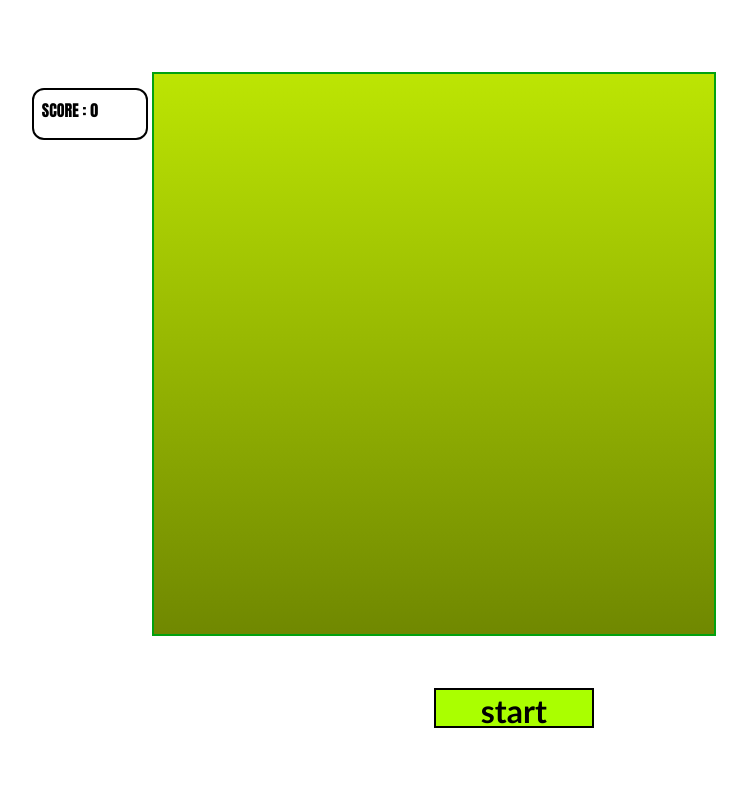
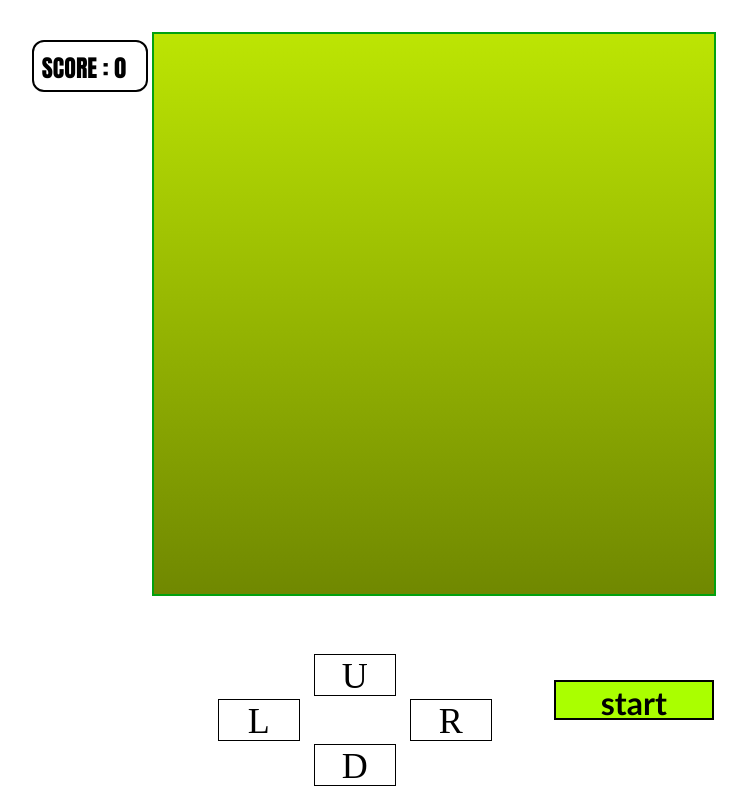
Before and after one commit to Junaid-khokar/snake-game, a plain HTML site: page index.html in a window 1280 px wide. Shown: the whole page, without its empty margins (195-942 px from the left). Drawn offline with Linux system fonts and the light colour scheme.

Commit message:
Add files via upload

```diff
--- a/index.html
+++ b/index.html
@@ -13,6 +13,12 @@
     <button class="start" onclick="start()" >start</button>
     <div id="box"></div>
     <div id="game-over"></div>
+    <div id="controls">
+        <div class="up">U</div>
+        <div class="right">R</div>
+        <div class="left">L</div>
+        <div class="down">D</div>
+    </div>
    </div>
 
 </body>
--- a/script.js
+++ b/script.js
@@ -129,6 +129,25 @@ document.addEventListener("keydown" ,event=>{
     }
 })
 
+document.addEventListener('click' , (e) =>{
+    if(e.target.innerHTML == 'L' && position!= 'right')
+    {
+        position = 'left' ;
+    }
+    else if( e.target.innerHTML == 'U' && position != 'down')
+    {
+        position = 'up';
+    }
+    else if( e.target.innerHTML == 'R' && position != 'left')
+    {
+        position = 'right' ;
+    }
+    else if( e.target.innerHTML == 'D' && position!= 'up')
+    {
+        position = 'down' ;
+    }
+})
+
 function hitonwall()
 {
     hit.play();
--- a/style.css
+++ b/style.css
@@ -6,7 +6,7 @@ body
 }
 #box
 {
-    margin-top:8vmin ;
+    margin-top:3vmin ;
     height: 70vmin;
     width: 70vmin;
     border: 0.35vmin solid rgb(2, 161, 16);
@@ -27,7 +27,8 @@ body
     position: relative;
 }
 #score{
-    margin-top: 10vmin;
+    font-size: 3vmin;
+    margin-top: 4vmin;
     margin-right: 91vmin;
     margin-left: 5vmin;
     border: 0.35vmin solid;
@@ -47,12 +48,13 @@ body
     height: 5vmin;
     width: 20vmin;
     /* margin-right: auto; */
-    margin-top: 85vmin;
-    margin-bottom: 5vmin;
-    margin-left:20vmin;
+    margin-top: 84vmin;
+    /* margin-bottom: vmin; */
+    margin-left: 50vmin;
     border: 0.35vmin solid;
     font-size: 4vmin;
     font-weight: bolder;
+    position: absolute;
     font-family: 'Gill Sans', 'Gill Sans MT', Calibri, 'Trebuchet MS', sans-serif;
 }
 
@@ -72,11 +74,69 @@ body
     border: 0.35vmin solid;
     margin: auto;
     position: absolute;
-    margin-top: 35vmin;
-    transition: 1s all ease-in ;
+    margin-top: 29vmin;
+    transition: 1.5s all ease-in ;
     font-size: 15vmin;
     text-align: center;
     display:block;
     padding-top: 1vmin;
     font-family:fantasy ;
 }
+
+#controls
+{
+    height: 18vmin;
+    width: 38vmin;
+    /* border: 0.1rem solid; */
+    margin-top: 80vmin;
+    margin-right: 20vmin;
+    margin-bottom: 1vmin;
+    display: flex;
+}
+
+.up
+{
+    font-size: 4.5vmin;
+    text-align: center;
+    height: 5vmin;
+    width: 10vmin;
+    border: .1rem solid;
+    margin-top: 0.7vmin;
+    margin-left: 14vmin;
+    position: absolute;
+}
+.right
+{
+    font-size: 4.5vmin;
+    text-align: center;
+    height: 5vmin;
+    width: 10vmin;
+    border: .1rem solid;
+    margin-top: 6.35vmin;
+    margin-left: 26vmin;
+    position: absolute;
+
+}
+.left
+{
+    font-size: 4.5vmin;
+    text-align: center;
+    height: 5vmin;
+    width: 10vmin;
+    border: .1rem solid;
+    margin-top: 6.35vmin;
+    margin-right: 16vmin;
+    margin-left: 2vmin;
+    position: absolute;
+}
+
+.down{
+    font-size: 4.5vmin;
+    text-align: center;
+    height: 5vmin;
+    width: 10vmin;
+    border: .1rem solid;
+    margin-top: 12vmin;
+    margin-left: 14vmin;
+    position: absolute;
+}
```
